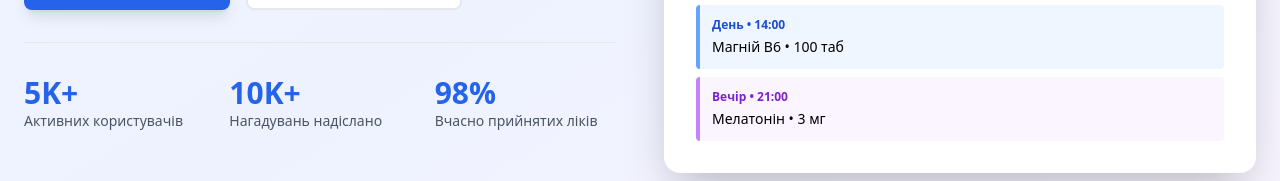
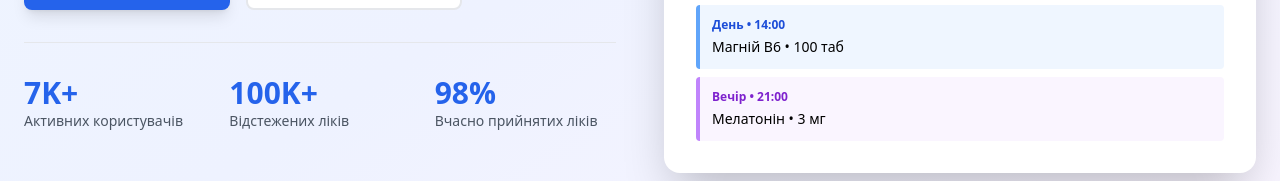
Before and after one commit to mike-gusiev/axels-pills, a React (Vite) app: page / in a window 1280 px wide. Shown: the part 484-665 px from the top of the page. Built offline with nearby package versions, Linux system fonts and the light colour scheme; no server answers.

Commit message:
feat:changed langs to remove duplicates in hero section

```diff
--- a/src/landing/components/About.tsx
+++ b/src/landing/components/About.tsx
@@ -7,7 +7,7 @@ const About = () => {
 
   const stats = [
     { value: '5+', label: t('about.stats.years') },
-    { value: '10K+', label: t('about.stats.users') },
+    { value: '10K+', label: t('about.stats.hoursEconomized') },
     { value: '1M+', label: t('about.stats.reminders') },
     { value: '99%', label: t('about.stats.satisfaction') },
   ];
--- a/src/landing/components/Hero.tsx
+++ b/src/landing/components/Hero.tsx
@@ -53,19 +53,19 @@ const Hero = ({ onGetStarted }: HeroProps) => {
           <div className="grid grid-cols-3 gap-6 pt-8 border-t border-gray-200 dark:border-gray-700">
             <div>
               <div className="text-3xl font-bold text-blue-600 dark:text-blue-400">
-                5K+
+                7K+
               </div>
               <div className="text-sm text-gray-600 dark:text-gray-300">
                 {' '}
-                {t('about.stats.users')}
+                {t('hero.users')}
               </div>
             </div>
             <div>
               <div className="text-3xl font-bold text-blue-600 dark:text-blue-400">
-                10K+
+                100K+
               </div>
               <div className="text-sm text-gray-600 dark:text-gray-300">
-                {t('about.stats.reminders')}
+                {t('hero.pillsTracked')}
               </div>
             </div>
             <div>
--- a/src/locales/en.json
+++ b/src/locales/en.json
@@ -25,6 +25,8 @@
     "subtitle": "Never forget to take your medications on time. Axels Pills - your personal health assistant.",
     "getStarted": "Get Started",
     "learnMore": "Learn More",
+    "users": "Active Users",
+    "pillsTracked": "Tracked Pills",
     "onTime": "Timely medication taken",
     "pillsReserve": "Pill Supply",
     "omega": "Omega-3",
@@ -79,7 +81,7 @@
     "subtitle": "We created Axels Pills to make health management simpler and more accessible for everyone. Our platform helps thousands of people daily to follow their medication schedule and improve their quality of life.",
     "stats": {
       "years": "Years on Market",
-      "users": "Active Users",
+      "hoursEconomized": "Hours saved",
       "reminders": "Reminders Sent",
       "satisfaction": "Satisfied Clients"
     },
--- a/src/locales/uk.json
+++ b/src/locales/uk.json
@@ -25,6 +25,8 @@
     "subtitle": "Ніколи не забувайте прийняти ліки вчасно. Axels Pills - ваш персональний помічник для здоров'я.",
     "getStarted": "Почати зараз",
     "learnMore": "Дізнатися більше",
+    "users": "Активних користувачів",
+    "pillsTracked": "Відстежених ліків",
     "onTime": "Вчасно прийнятих ліків",
     "pillsReserve": "Запас ліків",
     "omega": "Омега-3",
@@ -79,7 +81,7 @@
     "subtitle": "Ми створили Axels Pills, щоб зробити контроль за здоров'ям простішим та доступнішим для кожного. Наша платформа допомагає тисячам людей щодня дотримуватися графіку прийому медикаментів та покращувати якість життя.",
     "stats": {
       "years": "Років на ринку",
-      "users": "Активних користувачів",
+      "hoursEconomized": "Годин зекономлено",
       "reminders": "Нагадувань надіслано",
       "satisfaction": "Задоволених клієнтів"
     },
```
